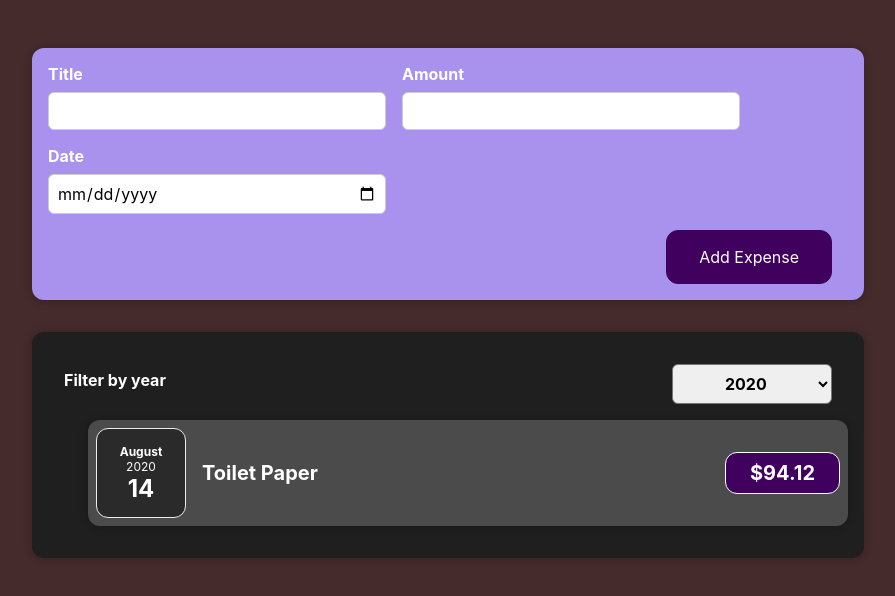
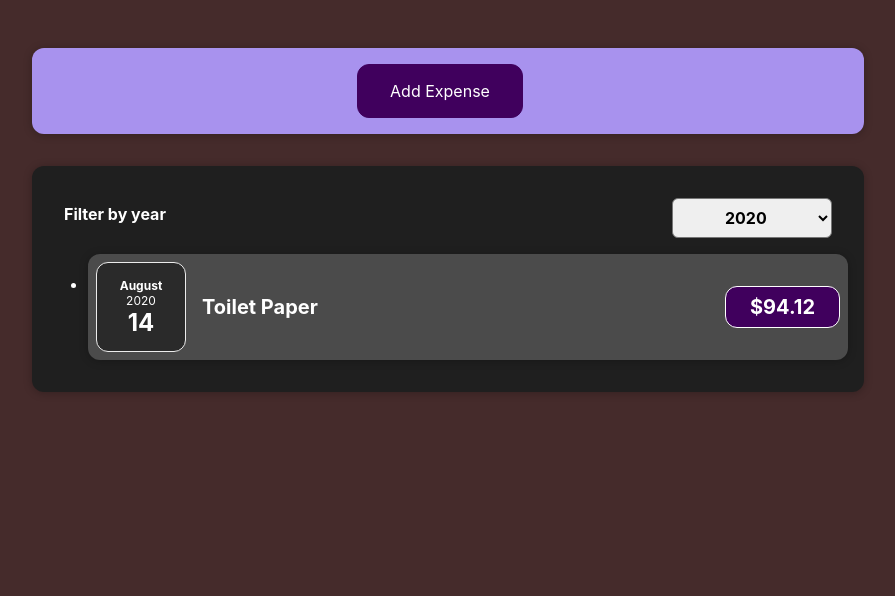
Before and after one commit to Setmaster/react-expensetracker, a React (Create React App) app: page / in a window 1280 px wide. Shown: the top 596 px of the page, without its empty margins (192-1087 px from the left). Built offline with nearby package versions, Linux system fonts and the light colour scheme.

Commit message:
Add expense menu (ExpenseForm) can now be hidden

```diff
--- a/src/components/Expenses/ExpenseItem.js
+++ b/src/components/Expenses/ExpenseItem.js
@@ -8,6 +8,7 @@ const ExpenseItem = (props) => {
     const {amount, title} = props.data;
 
     return (
+        <li>
         <Card className={"expense-item"}>
             <ExpenseDate
             date={props.data.date}
@@ -17,6 +18,7 @@ const ExpenseItem = (props) => {
                 <div className={"expense-item__price"}>${amount}</div>
             </div>
         </Card>
+        </li>
     )
 }
 export default ExpenseItem;
--- a/src/components/NewExpense/ExpenseForm.css
+++ b/src/components/NewExpense/ExpenseForm.css
@@ -24,3 +24,9 @@
 .new-expense__actions {
     text-align: right;
 }
+
+.new-expense__actions__no-input {
+    text-align: center;
+    justify-content: center;
+    align-items: center;
+}
--- a/src/components/NewExpense/ExpenseForm.js
+++ b/src/components/NewExpense/ExpenseForm.js
@@ -5,6 +5,7 @@ const ExpenseForm = (props) => {
     const [enteredTitle, setEnteredTitle] = useState('');
     const [enteredAmount, setEnteredAmount] = useState('');
     const [enteredDate, setEnteredDate] = useState('');
+    const [inputMode, setInputMode] = useState(false);
 
     const titleChangeHandler = (event) => {
         setEnteredTitle(event.target.value);
@@ -28,10 +29,23 @@ const ExpenseForm = (props) => {
         setEnteredTitle('');
         setEnteredAmount('');
         setEnteredDate('');
+        setInputMode(false);
     };
 
-    return (
-        <form onSubmit={submitHandler}>
+    const displayHandler = () => {
+        if (!inputMode) {
+            return (
+                <div className={"new-expense__actions__no-input"}>
+                    <button type={'submit'} onClick={() => {
+                        setInputMode(true)
+                    }}>Add Expense
+                    </button>
+                </div>
+            )
+        }
+
+
+        return (<form onSubmit={submitHandler}>
             <div className={"new-expense__controls"}>
                 <div className={"new-expense__control"}>
                     <label>Title</label>
@@ -57,9 +71,17 @@ const ExpenseForm = (props) => {
                 </div>
             </div>
             <div className={"new-expense__actions"}>
+                <button type={'submit'} onClick={() => {
+                    setInputMode(false)
+                }}>Cancel
+                </button>
                 <button type={'submit'}>Add Expense</button>
             </div>
-        </form>
+        </form>);
+    };
+
+    return (
+        displayHandler()
     );
 };
 
```
